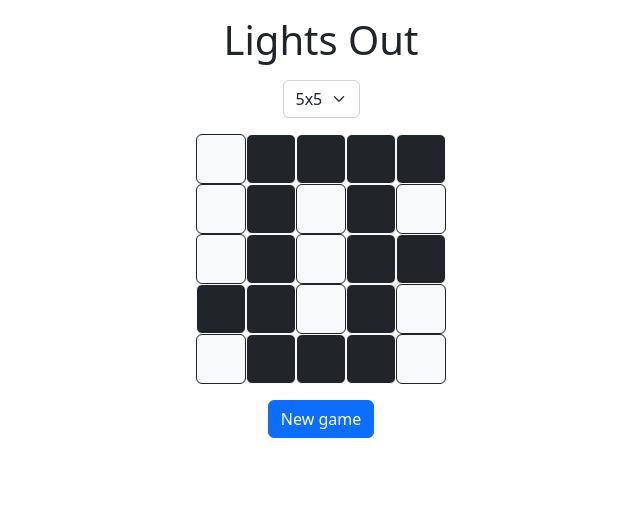
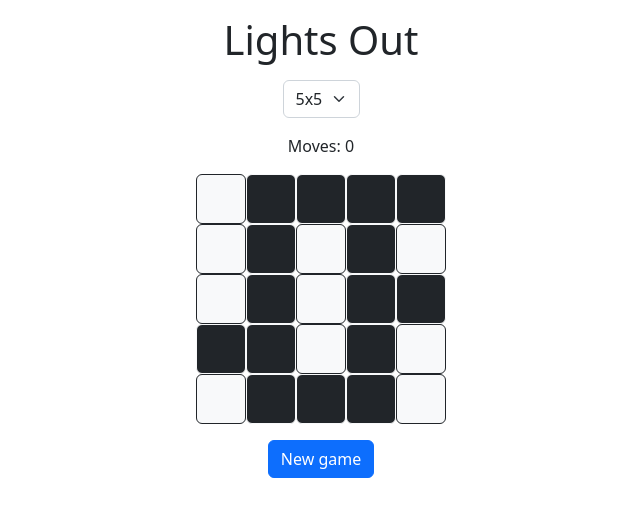
Before and after one commit to mjordonez2001/lights-out, a React (Vite) app: page / in a window 1280 px wide. Shown: the top 516 px of the page, without its empty margins (319-959 px from the left). Built offline with nearby package versions, Linux system fonts and the light colour scheme.

Commit message:
Add move count

```diff
--- a/src/App.jsx
+++ b/src/App.jsx
@@ -6,10 +6,12 @@ import "./App.css";
 function App() {
   const [size, setSize] = useState(5);
   const [arrayGrid, setArrayGrid] = useState(() => randomArrayGrid(size));
+  const [moves, setMoves] = useState(0);
   const [winAlert, setWinAlert] = useState(<></>);
 
   useEffect(() => {
     setArrayGrid(randomArrayGrid(size));
+    setMoves(0);
   }, [size]);
 
   useEffect(() => {
@@ -30,6 +32,10 @@ function App() {
     setSize(Number(target.value));
   };
 
+  const increaseMoveCount = () => {
+    setMoves((currentMoves) => currentMoves + 1);
+  };
+
   return (
     <div className="container text-center mt-3">
       <h1>Lights Out</h1>
@@ -47,10 +53,12 @@ function App() {
         </select>
       </div>
       {winAlert}
+      <div>Moves: {moves}</div>
       <TileBoard
         arrayGrid={arrayGrid}
         setArrayGrid={setArrayGrid}
         size={size}
+        increaseMoveCount={increaseMoveCount}
       />
       <button className="btn btn-primary mt-3" onClick={onRestart}>
         New game
--- a/src/tile-board/Tileboard.jsx
+++ b/src/tile-board/Tileboard.jsx
@@ -3,9 +3,10 @@ import Tile from "./Tile";
 import { toggle } from "../utils/utils";
 import propTypes from "prop-types";
 
-function TileBoard({ arrayGrid, setArrayGrid, size }) {
+function TileBoard({ arrayGrid, setArrayGrid, size, increaseMoveCount }) {
   const onToggle = (y, x) => {
     setArrayGrid(toggle(arrayGrid, y, x, size));
+    increaseMoveCount();
   };
 
   return (
@@ -34,6 +35,7 @@ TileBoard.propTypes = {
   arrayGrid: propTypes.array.isRequired,
   setArrayGrid: propTypes.func.isRequired,
   size: propTypes.number.isRequired,
+  increaseMoveCount: propTypes.func.isRequired,
 };
 
 export default TileBoard;
```
